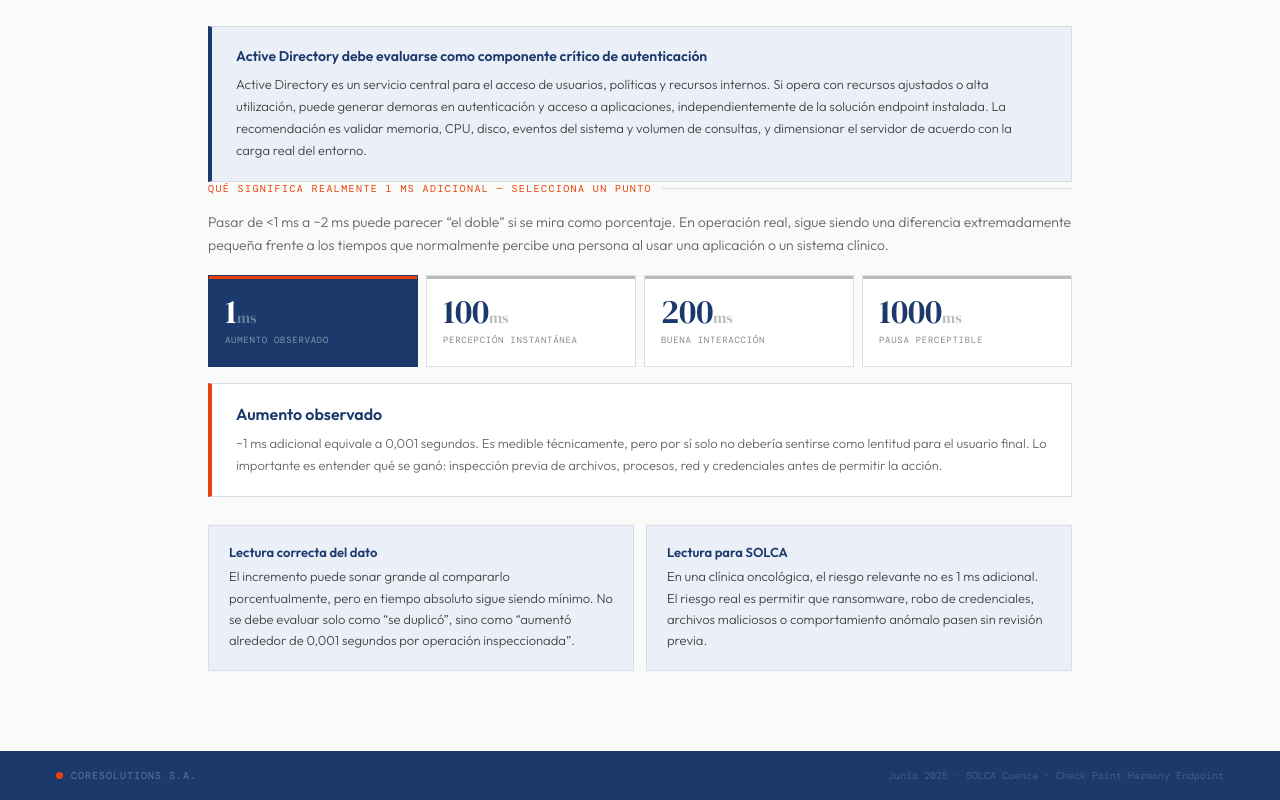
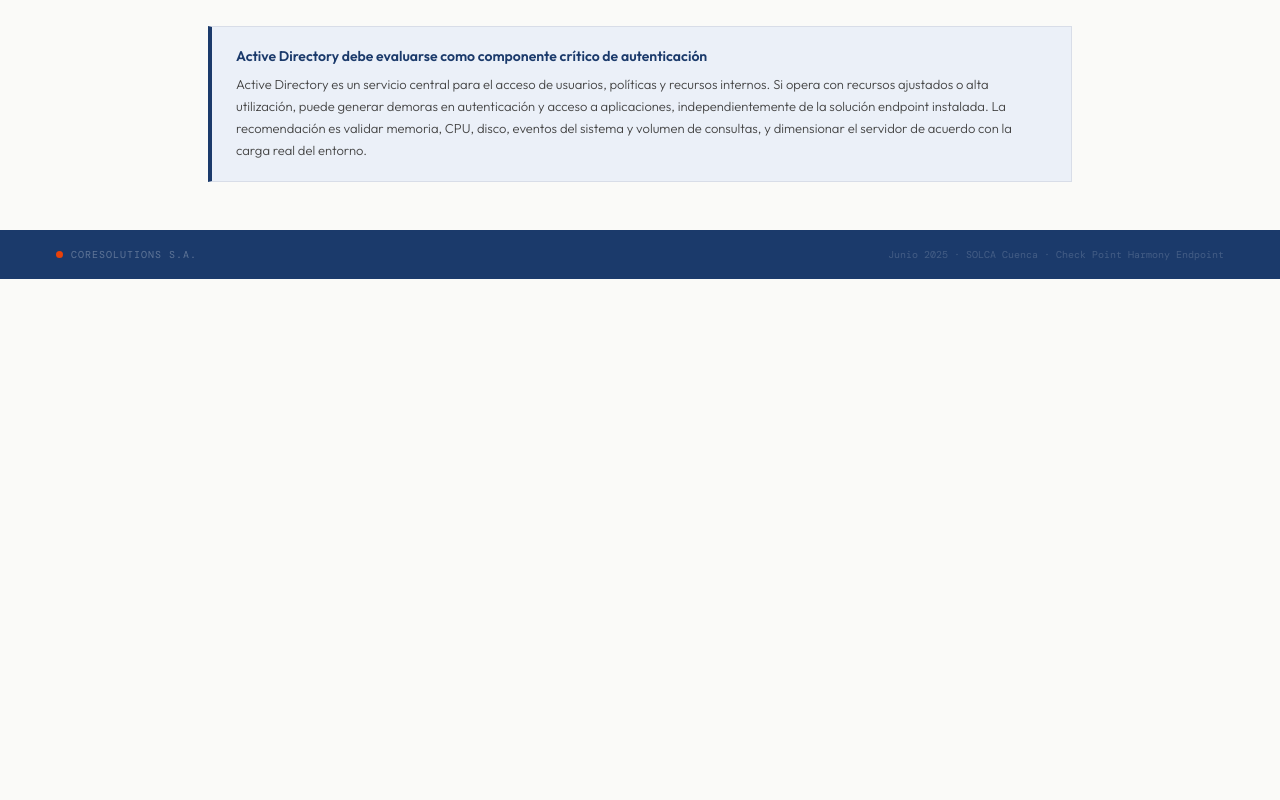
Before and after one commit to Jaywrkr/SOLCA-HARMONYENDPOINT, a plain HTML site: page index.html in a window 1280 px wide. Shown: the part 890-1690 px from the top of the page. After the commit the page ends 1169 px from the top, so only its background shows below. Drawn offline with nearby package versions, Linux system fonts and the light colour scheme.

Commit message:
Update index.html

```diff
--- a/index.html
+++ b/index.html
@@ -135,31 +135,6 @@ body{font-family:'Outfit',sans-serif;background:var(--g50);color:var(--g700);min
 .info-box-title{font-size:14px; font-weight:600; color:var(--blue); margin-bottom:8px;}
 .info-box p{font-size:13px; color:var(--g600); font-weight:300; line-height:1.7;}
 
-
-
-/* LATENCY CONTEXT */
-.context-intro{font-size:14px; color:var(--g500); font-weight:300; line-height:1.65; margin-bottom:18px;}
-.ms-grid{display:grid; grid-template-columns:repeat(4,1fr); gap:8px; margin-bottom:16px;}
-.ms-card{background:var(--white); border:1px solid var(--border); padding:18px 16px; cursor:pointer; transition:all .18s; position:relative; overflow:hidden;}
-.ms-card::before{content:''; position:absolute; left:0; top:0; right:0; height:3px; background:var(--g300); transition:background .18s;}
-.ms-card:hover{border-color:var(--blue); transform:translateY(-2px); box-shadow:0 4px 14px rgba(27,58,107,0.08);}
-.ms-card.selected{background:var(--blue); border-color:var(--blue);}
-.ms-card.selected::before{background:var(--orange);}
-.ms-num{font-family:'DM Serif Display',serif; font-size:34px; color:var(--blue); line-height:1; margin-bottom:6px;}
-.ms-num span{font-size:15px; color:var(--g300);}
-.ms-card.selected .ms-num{color:white;}
-.ms-card.selected .ms-num span{color:rgba(255,255,255,0.35);}
-.ms-label{font-family:'DM Mono',monospace; font-size:9px; letter-spacing:0.08em; text-transform:uppercase; color:var(--g400); line-height:1.5;}
-.ms-card.selected .ms-label{color:rgba(255,255,255,0.45);}
-.ms-detail{background:var(--white); border:1px solid var(--border); border-left:4px solid var(--orange); padding:20px 24px; margin-bottom:28px; display:none;}
-.ms-detail.visible{display:block; animation:fadeIn .2s ease;}
-.ms-detail-title{font-size:16px; font-weight:600; color:var(--blue); margin-bottom:8px;}
-.ms-detail-body{font-size:13px; color:var(--g500); font-weight:300; line-height:1.7;}
-.ms-reality{display:grid; grid-template-columns:1fr 1fr; gap:12px; margin-bottom:32px;}
-.ms-reality-card{background:var(--blue-lt); border:1px solid var(--border); padding:18px 20px;}
-.ms-reality-card strong{display:block; font-size:13px; color:var(--blue); margin-bottom:6px;}
-.ms-reality-card p{font-size:13px; color:var(--g600); font-weight:300; line-height:1.65;}
-@media(max-width:760px){.ms-grid{grid-template-columns:1fr 1fr}.ms-reality{grid-template-columns:1fr}}
 
 /* ────────────────────────────────────────
    PANEL 2: COMPARATIVA
@@ -441,43 +416,7 @@ body{font-family:'Outfit',sans-serif;background:var(--g50);color:var(--g700);min
       <p>Active Directory es un servicio central para el acceso de usuarios, políticas y recursos internos. Si opera con recursos ajustados o alta utilización, puede generar demoras en autenticación y acceso a aplicaciones, independientemente de la solución endpoint instalada. La recomendación es validar memoria, CPU, disco, eventos del sistema y volumen de consultas, y dimensionar el servidor de acuerdo con la carga real del entorno.</p>
     </div>
 
-    <div class="slabel">Qué significa realmente 1 ms adicional — selecciona un punto</div>
-    <p class="context-intro">Pasar de &lt;1 ms a ~2 ms puede parecer “el doble” si se mira como porcentaje. En operación real, sigue siendo una diferencia extremadamente pequeña frente a los tiempos que normalmente percibe una persona al usar una aplicación o un sistema clínico.</p>
 
-    <div class="ms-grid">
-      <div class="ms-card selected" onclick="showMs(this,'Aumento observado','~1 ms adicional equivale a 0,001 segundos. Es medible técnicamente, pero por sí solo no debería sentirse como lentitud para el usuario final. Lo importante es entender qué se ganó: inspección previa de archivos, procesos, red y credenciales antes de permitir la acción.')">
-        <div class="ms-num">1<span>ms</span></div>
-        <div class="ms-label">Aumento observado</div>
-      </div>
-      <div class="ms-card" onclick="showMs(this,'Respuesta percibida como instantánea','En diseño de interacción, respuestas alrededor de 100 ms todavía suelen percibirse como inmediatas para una persona. El aumento observado está muy por debajo de ese rango.')">
-        <div class="ms-num">100<span>ms</span></div>
-        <div class="ms-label">Percepción instantánea</div>
-      </div>
-      <div class="ms-card" onclick="showMs(this,'Buena experiencia en aplicaciones','Google usa 200 ms como referencia exigente para una buena interacción web en la métrica INP. Esto no significa que todo sistema clínico mida igual, pero sirve para dimensionar la escala: 1 ms adicional está muy por debajo de ese umbral.')">
-        <div class="ms-num">200<span>ms</span></div>
-        <div class="ms-label">Buena interacción</div>
-      </div>
-      <div class="ms-card" onclick="showMs(this,'Interrupción del flujo de trabajo','A partir de tiempos cercanos a 1 segundo, el usuario ya puede sentir una pausa clara en su flujo de trabajo. Esa escala es cientos de veces mayor que el aumento observado.')">
-        <div class="ms-num">1000<span>ms</span></div>
-        <div class="ms-label">Pausa perceptible</div>
-      </div>
-    </div>
-
-    <div class="ms-detail visible" id="ms-detail">
-      <div class="ms-detail-title" id="ms-title">Aumento observado</div>
-      <div class="ms-detail-body" id="ms-body">~1 ms adicional equivale a 0,001 segundos. Es medible técnicamente, pero por sí solo no debería sentirse como lentitud para el usuario final. Lo importante es entender qué se ganó: inspección previa de archivos, procesos, red y credenciales antes de permitir la acción.</div>
-    </div>
-
-    <div class="ms-reality">
-      <div class="ms-reality-card">
-        <strong>Lectura correcta del dato</strong>
-        <p>El incremento puede sonar grande al compararlo porcentualmente, pero en tiempo absoluto sigue siendo mínimo. No se debe evaluar solo como “se duplicó”, sino como “aumentó alrededor de 0,001 segundos por operación inspeccionada”.</p>
-      </div>
-      <div class="ms-reality-card">
-        <strong>Lectura para SOLCA</strong>
-        <p>En una clínica oncológica, el riesgo relevante no es 1 ms adicional. El riesgo real es permitir que ransomware, robo de credenciales, archivos maliciosos o comportamiento anómalo pasen sin revisión previa.</p>
-      </div>
-    </div>
 
 
   </div>
@@ -851,16 +790,6 @@ function toggleAccord(head) {
 }
 
 
-
-// ── LATENCY CONTEXT ──
-function showMs(card, title, body) {
-  document.querySelectorAll('.ms-card').forEach(c => c.classList.remove('selected'));
-  card.classList.add('selected');
-  document.getElementById('ms-title').textContent = title;
-  document.getElementById('ms-body').textContent = body;
-  document.getElementById('ms-detail').classList.add('visible');
-}
-
 // ── COMP TABLE FILTER ──
 function filterComp(cat, btn) {
   document.querySelectorAll('.filt-btn').forEach(b => b.classList.remove('active'));
```
